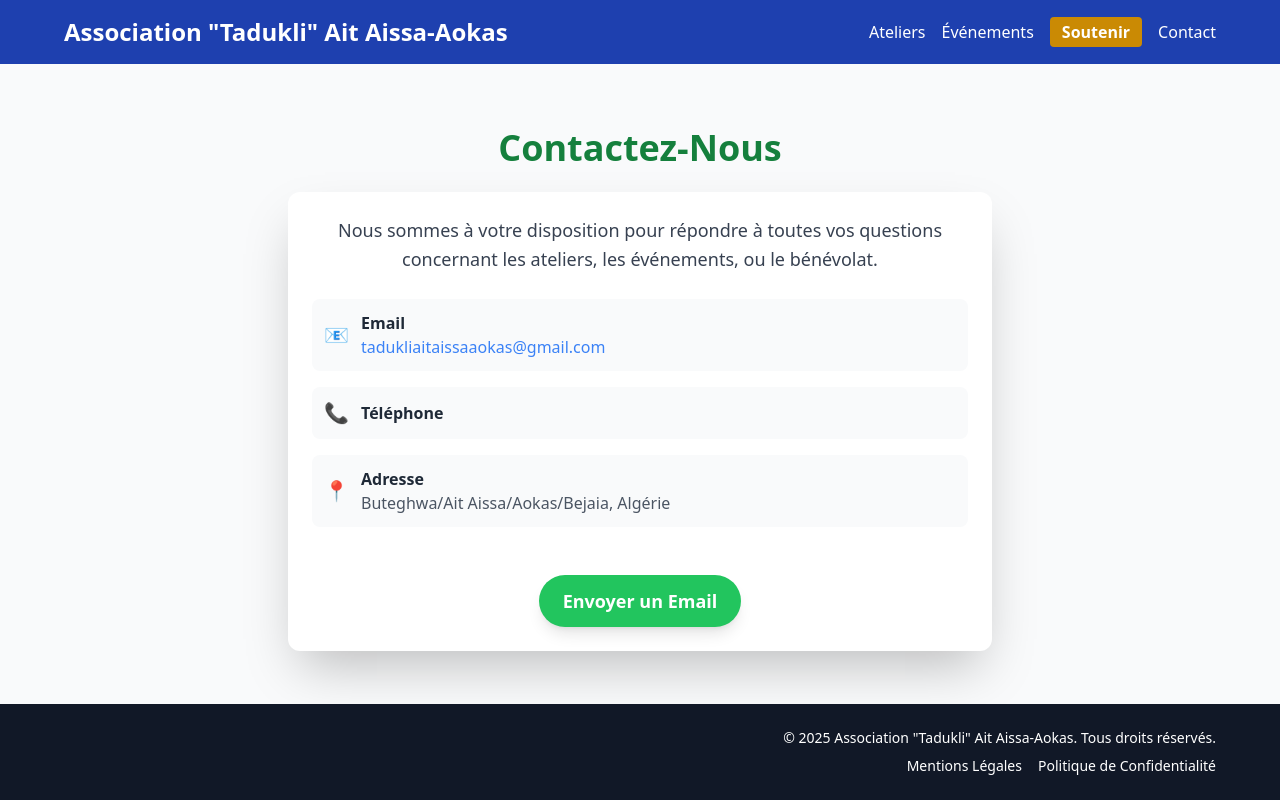
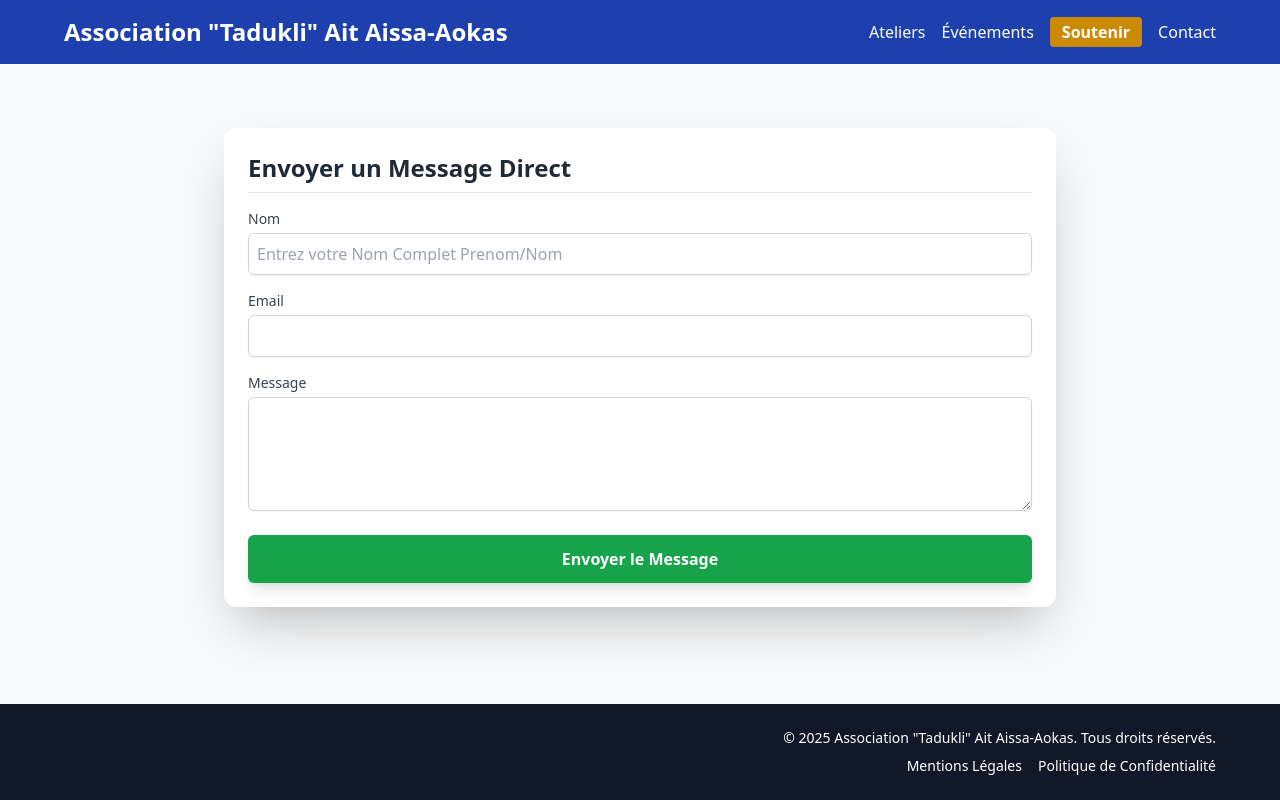
Before and after one commit to Macelia/Association-TADUKLI-AITAISSA, a React (Create React App) app: page /contact in a window 1280 px wide. Built offline with nearby package versions, Linux system fonts and the light colour scheme.

Commit message:
Formulaire Netlify ready

```diff
--- a/src/components/pages/Contact.jsx
+++ b/src/components/pages/Contact.jsx
@@ -1,67 +1,62 @@
-// src/pages/Contact.jsx
-import React from 'react';
-// Importation du CTA pour le bouton de don
-// Le chemin remonte d'un niveau (pages) puis descend dans components/shared/
-import CTA from '../shared/CTA.jsx';
+import React, { useState } from 'react';
 
 const Contact = () => {
-  // Informations de contact fictives
-  const association = {
-    email: 'tadukliaitaissaaokas@gmail.com',
-    telephone: '',
-    adresse: 'Buteghwa/Ait Aissa/Aokas/Bejaia, Algérie',
-  };
+  // ... (Informations de contact inchangées) ...
 
   return (
-    <div className="container mx-auto p-8 max-w-3xl">
-      <h1 className="text-4xl font-extrabold text-green-700 mb-6 text-center">
-        Contactez-Nous
-      </h1>
+    <div className="container mx-auto p-8 max-w-4xl">
+      {/* ... (Titre inchangé) ... */}
 
-      <div className="bg-white p-6 rounded-xl shadow-2xl space-y-6">
+      <div className="bg-white p-6 rounded-xl shadow-2xl space-y-8">
 
-        <p className="text-lg text-gray-700 leading-relaxed text-center">
-          Nous sommes à votre disposition pour répondre à toutes vos questions concernant les ateliers, les événements, ou le bénévolat.
-        </p>
+        <section>
+            <h2 className="text-2xl font-bold text-gray-800 mb-4 border-b pb-2">
+                Envoyer un Message Direct
+            </h2>
+            {/* ATTENTION : Le FORMULAIRE EST MODIFIÉ POUR NETLIFY */}
+            <form
+                name="contact"
+                method="POST"
+                data-netlify="true"
+                onSubmit={(e) => {
+                    // Pour le développement local, ceci peut rediriger ou alerter
+                    e.preventDefault();
+                    alert("Le formulaire est prêt pour l'envoi via Netlify !");
+                    // En production, Netlify gère l'envoi réel.
+                }}
+                className="space-y-4"
+            >
+                {/* Champ caché requis par Netlify pour son identification */}
+                <input type="hidden" name="form-name" value="contact" />
 
-        {/* Bloc d'informations */}
-        <div className="space-y-4">
-
-          <div className="flex items-center space-x-3 p-3 bg-gray-50 rounded-lg">
-            <span className="text-xl text-green-600">📧</span>
+                {/* Champ Nom (inchangé) */}
                 <div>
-              <p className="font-semibold text-gray-800">Email</p>
-              <p className="text-blue-500 hover:underline">{association.email}</p>
-            </div>
+                    <label htmlFor="name" className="block text-sm font-medium text-gray-700">Nom</label>
+                    <input type="text" name="name" id="name" required className="mt-1 block w-full rounded-md border-gray-300 shadow-sm p-2 border focus:border-green-500 focus:ring-green-500" placeholder='Entrez votre Nom Complet Prenom/Nom' />
                 </div>
 
-          <div className="flex items-center space-x-3 p-3 bg-gray-50 rounded-lg">
-            <span className="text-xl text-green-600">📞</span>
+                {/* Champ Email (inchangé) */}
                 <div>
-              <p className="font-semibold text-gray-800">Téléphone</p>
-              <p className="text-gray-600">{association.telephone}</p>
-            </div>
+                    <label htmlFor="email" className="block text-sm font-medium text-gray-700">Email</label>
+                    <input type="email" name="email" id="email" required className="mt-1 block w-full rounded-md border-gray-300 shadow-sm p-2 border focus:border-green-500 focus:ring-green-500" />
                 </div>
 
-          <div className="flex items-center space-x-3 p-3 bg-gray-50 rounded-lg">
-            <span className="text-xl text-green-600">📍</span>
+                {/* Champ Message (inchangé) */}
                 <div>
-              <p className="font-semibold text-gray-800">Adresse</p>
-              <p className="text-gray-600">{association.adresse}</p>
-            </div>
+                    <label htmlFor="message" className="block text-sm font-medium text-gray-700">Message</label>
+                    <textarea name="message" id="message" rows="4" required className="mt-1 block w-full rounded-md border-gray-300 shadow-sm p-2 border focus:border-green-500 focus:ring-green-500"></textarea>
                 </div>
 
+                {/* Bouton d'envoi (inchangé) */}
+                <div className="pt-2">
+                    <button type="submit" className="w-full bg-green-600 text-white font-bold py-3 px-6 rounded-md shadow-lg hover:bg-green-700 transition duration-300">
+                        Envoyer le Message
+                    </button>
                 </div>
+            </form>
+        </section>
 
-        {/* Bouton d'action pour envoyer un email */}
-        <div className="pt-6 text-center">
-          <CTA
-            text="Envoyer un Email"
-            to={`mailto:${association.email}`}
-            isExternal={true} // Lien externe pour l'email
-            color="bg-green-500 text-white"
-          />
-        </div>
+        {/* ... (SECTION 2: Autres Moyens de Contact inchangée) ... */}
 
       </div>
     </div>
```
Lines whose indentation alone changed are shown as unchanged.
